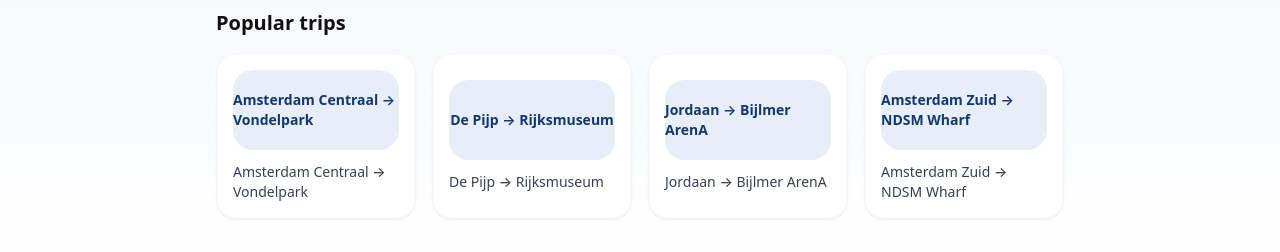
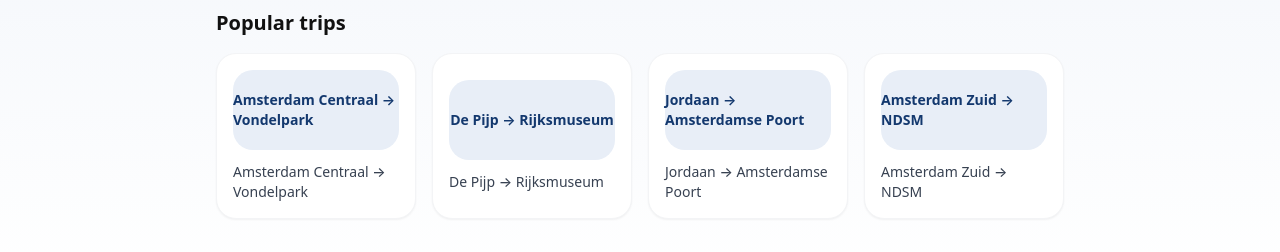
Before and after one commit to rospocroccante/fiets-of-ov-frontend, a React (Vite) app: page / in a window 1280 px wide. Shown: the part 511-763 px from the top of the page. Built offline with nearby package versions, Linux system fonts and the light colour scheme; no server answers.

Commit message:
fix: use routable Zuidoost/Noord popular trips

```diff
--- a/src/components/HomeHero.tsx
+++ b/src/components/HomeHero.tsx
@@ -5,8 +5,8 @@
 const POPULAR: Trip[] = [
   { from: "Amsterdam Centraal", to: "Vondelpark" },
   { from: "De Pijp", to: "Rijksmuseum" },
-  { from: "Jordaan", to: "Bijlmer ArenA" },
-  { from: "Amsterdam Zuid", to: "NDSM Wharf" },
+  { from: "Jordaan", to: "Amsterdamse Poort" },
+  { from: "Amsterdam Zuid", to: "NDSM" },
 ];
 
 export function HomeHero({ onSearch }: { onSearch: (trip: Trip) => void }) {
```
